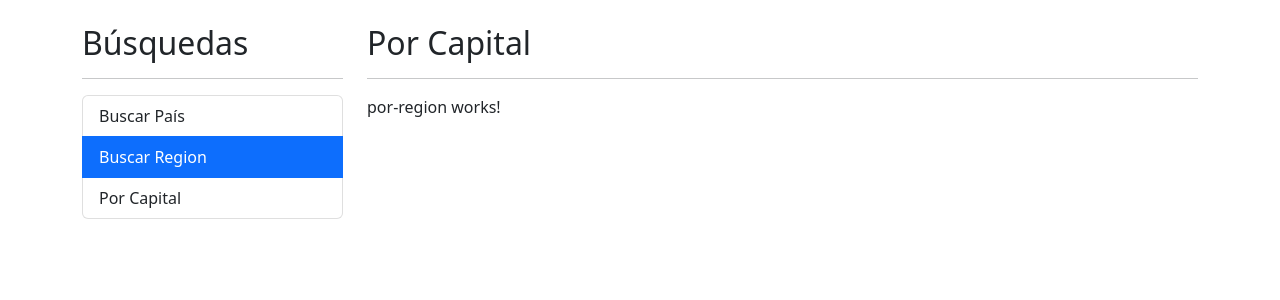
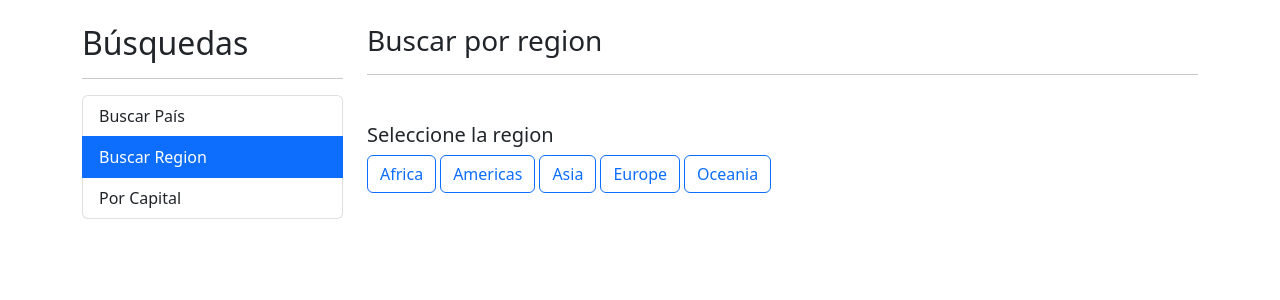
Before and after one commit to reinaldorrivas/03-paisesApp, an Angular app: page /region in a window 1280 px wide. Shown: the top 300 px of the page. Built offline with nearby package versions, Linux system fonts and the light colour scheme.

Commit message:
Minor changes and Added byRegion component

```diff
--- a/src/app/app.component.html
+++ b/src/app/app.component.html
@@ -5,8 +5,6 @@
     </div>
 
     <div class="col">
-      <h2>Por Capital</h2>
-      <hr />
       <router-outlet></router-outlet>
     </div>
   </div>
--- a/src/app/pais/components/pais-tabla/pais-tabla.component.ts
+++ b/src/app/pais/components/pais-tabla/pais-tabla.component.ts
@@ -1,4 +1,4 @@
-import { Component, Input, OnInit } from '@angular/core';
+import { Component, Input } from '@angular/core';
 import { Country } from '../../interfaces/pais.interface';
 
 @Component({
@@ -12,10 +12,8 @@ import { Country } from '../../interfaces/pais.interface';
     `,
   ],
 })
-export class PaisTablaComponent implements OnInit {
+export class PaisTablaComponent {
   @Input() paises: Country[] = [];
 
   constructor() {}
-
-  ngOnInit(): void {}
 }
--- a/src/app/pais/pages/por-capital/por-capital.component.ts
+++ b/src/app/pais/pages/por-capital/por-capital.component.ts
@@ -1,4 +1,4 @@
-import { Component, OnInit } from '@angular/core';
+import { Component } from '@angular/core';
 import { Country } from '../../interfaces/pais.interface';
 import { PaisService } from '../../services/pais.service';
 
--- a/src/app/pais/pages/por-pais/por-pais.component.html
+++ b/src/app/pais/pages/por-pais/por-pais.component.html
@@ -2,7 +2,11 @@
 <hr />
 <div class="row">
   <div class="col">
-    <app-pais-input (onDebounce)="sugerencias($event)" (onEnter)="buscar($event)" placeholder="Buscar país..."></app-pais-input>
+    <app-pais-input
+      (onDebounce)="sugerencias($event)"
+      (onEnter)="buscar($event)"
+      placeholder="Buscar país..."
+    ></app-pais-input>
   </div>
 </div>
 
--- a/src/app/pais/pages/por-region/por-region.component.html
+++ b/src/app/pais/pages/por-region/por-region.component.html
@@ -1 +1,28 @@
-<p>por-region works!</p>
+<h3>
+  Buscar por region <small>{{ regionActiva | titlecase }}</small>
+</h3>
+<hr />
+
+<h5 class="mt-5">Seleccione la region</h5>
+
+<div class="row">
+  <div class="col">
+    <button
+      *ngFor="let region of regiones"
+      class="btn me-1"
+      [ngClass]="{
+        'btn-primary': region === regionActiva,
+        'btn-outline-primary': region !== regionActiva
+      }"
+      (click)="activarRegion(region)"
+    >
+      {{ region | titlecase }}
+    </button>
+  </div>
+</div>
+
+<div *ngIf="paises.length !== 0" class="row">
+  <div class="col">
+    <app-pais-tabla [paises]="paises"></app-pais-tabla>
+  </div>
+</div>
--- a/src/app/pais/pages/por-region/por-region.component.ts
+++ b/src/app/pais/pages/por-region/por-region.component.ts
@@ -1,12 +1,35 @@
-import { Component, OnInit } from '@angular/core';
+import { Component } from '@angular/core';
+import { Country } from '../../interfaces/pais.interface';
+import { PaisService } from '../../services/pais.service';
 
 @Component({
   selector: 'app-por-region',
   templateUrl: './por-region.component.html',
   styles: [],
 })
-export class PorRegionComponent implements OnInit {
-  constructor() {}
+export class PorRegionComponent {
+  public regiones: string[] = [
+    'africa',
+    'americas',
+    'asia',
+    'europe',
+    'oceania',
+  ];
+  public regionActiva: string = '';
+  public paises: Country[] = [];
 
-  ngOnInit(): void {}
+  constructor(private paisService: PaisService) {}
+
+  public activarRegion(region: string): void {
+    if (region === this.regionActiva) return;
+    this.regionActiva = region;
+    this.paises = [];
+
+    this.paisService.buscarRegion(this.regionActiva).subscribe({
+      next: (paises) => (this.paises = paises),
+      error: (error) => {
+        this.paises = [];
+      },
+    });
+  }
 }
--- a/src/app/pais/pages/ver-pais/ver-pais.component.html
+++ b/src/app/pais/pages/ver-pais/ver-pais.component.html
@@ -1 +1,52 @@
-<p>ver-pais works!</p>
+<div *ngIf="pais.length === 0; else divPais" class="alert alert-info">
+  Espere por favor...
+</div>
+
+<ng-template #divPais>
+  <div class="row">
+    <div class="col-12">
+      <h1>
+        País: <small>{{ pais[0].name.common }}</small>
+      </h1>
+    </div>
+  </div>
+
+  <div class="row">
+    <div class="col-4">
+      <h3>Bandera</h3>
+      <img
+        [src]="pais[0].flags.png"
+        [alt]="pais[0].name.common"
+        class="img-thumbnail"
+      />
+    </div>
+    <div class="col">
+      <h3>Información</h3>
+      <ul class="list-group">
+        <li class="list-group-item">
+          <strong>Población</strong> {{ pais[0].population | number }}
+        </li>
+        <li class="list-group-item">
+          <strong>Código numérico</strong> {{ pais[0].postalCode!.format }}
+        </li>
+        <li class="list-group-item">
+          <strong>Código Alpha3</strong> {{ pais[0].cca3 }}
+        </li>
+      </ul>
+    </div>
+  </div>
+  <div class="row mt-5">
+    <h3>Traducciones</h3>
+    <div class="col">
+      <span
+        *ngFor="let lang of pais[0].translations | keyvalue"
+        class="badge bg-primary me-1"
+        >{{ pais[0].translations[lang.key].common }}
+      </span>
+    </div>
+  </div>
+
+  <div class="row mt-5">
+    <pre>{{ pais[0] | json }}</pre>
+  </div>
+</ng-template>
--- a/src/app/pais/pages/ver-pais/ver-pais.component.ts
+++ b/src/app/pais/pages/ver-pais/ver-pais.component.ts
@@ -1,12 +1,33 @@
 import { Component, OnInit } from '@angular/core';
+import { ActivatedRoute } from '@angular/router';
+import { switchMap, tap } from 'rxjs';
+import { Country } from '../../interfaces/pais.interface';
+import { PaisService } from '../../services/pais.service';
 
 @Component({
   selector: 'app-ver-pais',
   templateUrl: './ver-pais.component.html',
-  styles: [],
+  styles: [
+    `
+      img {
+        width: 150px;
+      }
+    `,
+  ],
 })
 export class VerPaisComponent implements OnInit {
-  constructor() {}
+  public pais: Country[] = [];
+  constructor(
+    private activatedRoute: ActivatedRoute,
+    private paisService: PaisService
+  ) {}
 
-  ngOnInit(): void {}
+  ngOnInit(): void {
+    this.activatedRoute.params
+      .pipe(
+        switchMap(({ id }) => this.paisService.buscarCodigo(id)),
+        tap(console.log)
+      )
+      .subscribe((resp) => (this.pais = resp));
+  }
 }
--- a/src/app/pais/services/pais.service.ts
+++ b/src/app/pais/services/pais.service.ts
@@ -22,4 +22,16 @@ export class PaisService {
 
     return this.httpClient.get<Country[]>(url);
   }
+
+  public buscarCodigo(termino: string): Observable<Country[]> {
+    const url = `${this.apiUrl}/alpha/${termino}`;
+
+    return this.httpClient.get<Country[]>(url);
+  }
+
+  public buscarRegion(termino: string): Observable<Country[]> {
+    const url = `${this.apiUrl}/region/${termino}`;
+
+    return this.httpClient.get<Country[]>(url);
+  }
 }
```
Also changed, not shown: src/app/pais/interfaces/pais.interface.ts (+60 -60 lines).
